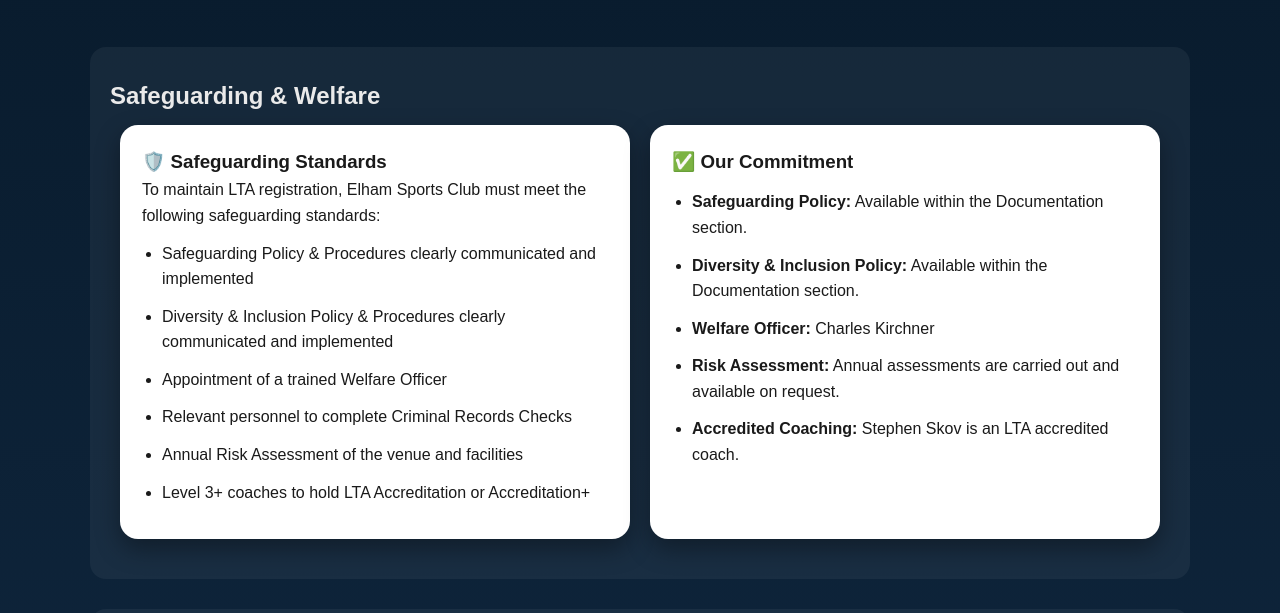
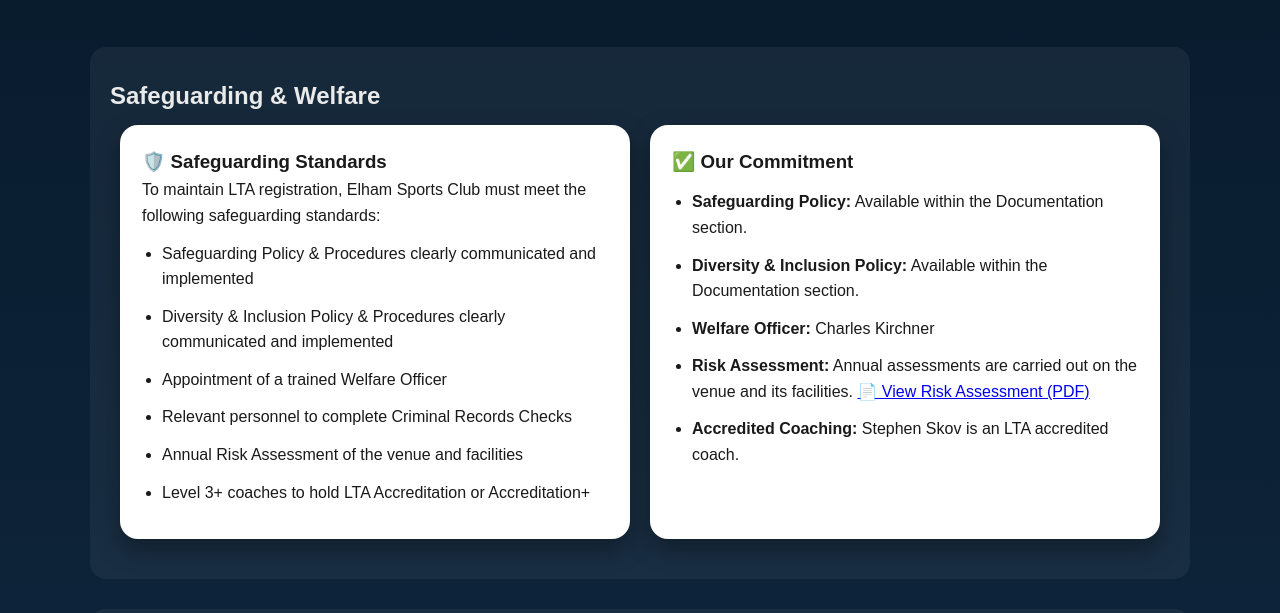
Before and after one commit to BazWebb/ElhamSportsClub, a plain HTML site: page safeguarding.html in a window 1280 px wide. Shown: the part 187-800 px from the top of the page. Drawn offline with Linux system fonts and the light colour scheme.

Commit message:
Revise risk assessment details and add PDF link
Updated the risk assessment information and added a link to the PDF.

```diff
--- a/safeguarding.html
+++ b/safeguarding.html
@@ -88,10 +88,16 @@
         Charles Kirchner
       </li>
 
-      <li>
-        <strong>Risk Assessment:</strong>
-        Annual assessments are carried out and available on request.
-      </li>
+     <li>
+  <strong>Risk Assessment:</strong>
+  Annual assessments are carried out on the venue and its facilities.
+
+  <a href="template-risk-assessment.pdf"
+     target="_blank"
+     rel="noopener noreferrer">
+    📄 View Risk Assessment (PDF)
+  </a>
+</li>
 
       <li>
         <strong>Accredited Coaching:</strong>
```
